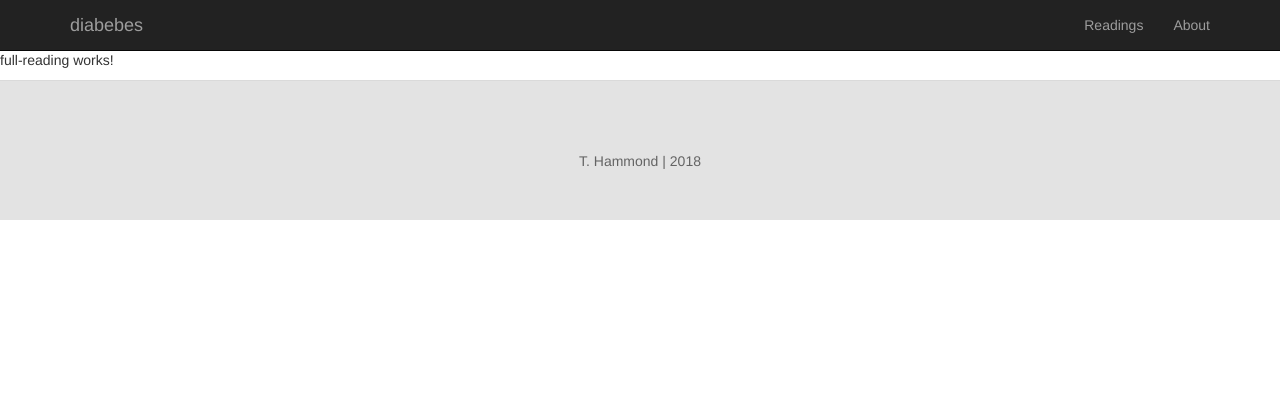
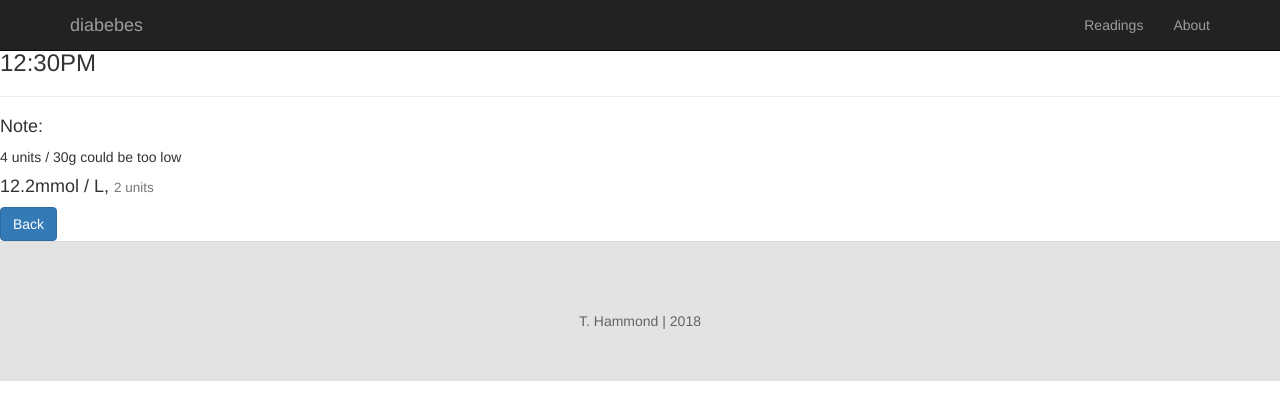
Before and after one commit to talor-hammond/diabebes-angular-ts, an Angular app: page /readings/1 in a window 1280 px wide. Shown: the top 420 px of the page. Built offline with nearby package versions, Linux system fonts and the light colour scheme.

Commit message:
markup renders dynamically

```diff
--- a/src/app/components/full-reading/full-reading.component.html
+++ b/src/app/components/full-reading/full-reading.component.html
@@ -1,3 +1,15 @@
+<h3>{{ reading.time }}</h3>
+
+<hr>
+
+<h4>Note:</h4>
 <p>
-  full-reading works!
+  {{ reading.note }}
 </p>
+
+<h4>
+  {{ reading.bg }}mmol / L,
+  <small class="text-muted">{{ reading.insulin }} units</small>
+</h4>
+
+<button routerLink="/home/readings" class="btn btn-primary">Back</button>
--- a/src/app/components/header/header.component.html
+++ b/src/app/components/header/header.component.html
@@ -1,11 +1,11 @@
 <nav class="navbar navbar-inverse navbar-fixed-top">
   <div class="container">
     <div class="navbar-header">
-      <a class="navbar-brand" routerLink="/home">diabebes</a>
+      <a class="navbar-brand" routerLink="/home/readings">diabebes</a>
     </div>
 
     <ul class="nav navbar-nav navbar-right">
-      <li routerLinkActive="active"><a routerLink="/home">Readings</a></li>
+      <li routerLinkActive="active"><a routerLink="/home/readings">Readings</a></li>
       <li routerLinkActive="active"><a routerLink="/about">About</a></li>
     </ul>
   </div>
--- a/src/app/components/shared/readings-service/readings.service.ts
+++ b/src/app/components/shared/readings-service/readings.service.ts
@@ -5,7 +5,7 @@ import { Reading } from '../readings/reading.model'
 
 @Injectable({ providedIn: 'root' }) // configuring our service to 'wrap' / or provide to the entire app
 export class ReadingsService {
-    readingsUpdated = new EventEmitter<Reading[]>()
+    readingsUpdated = new EventEmitter<Reading[]>() // allows us to output an array of Reading objects
 
     private readings: Reading[] = [ // template data for now
         {
```
